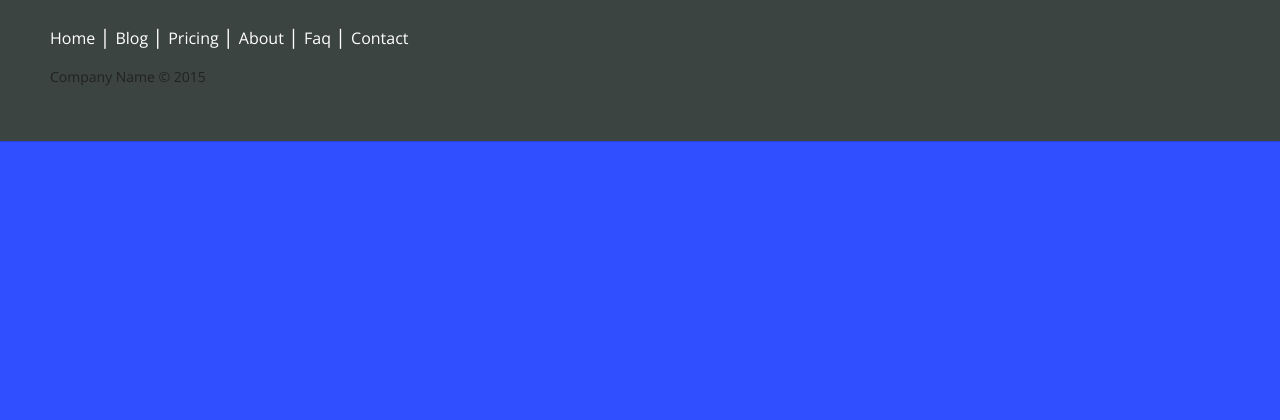
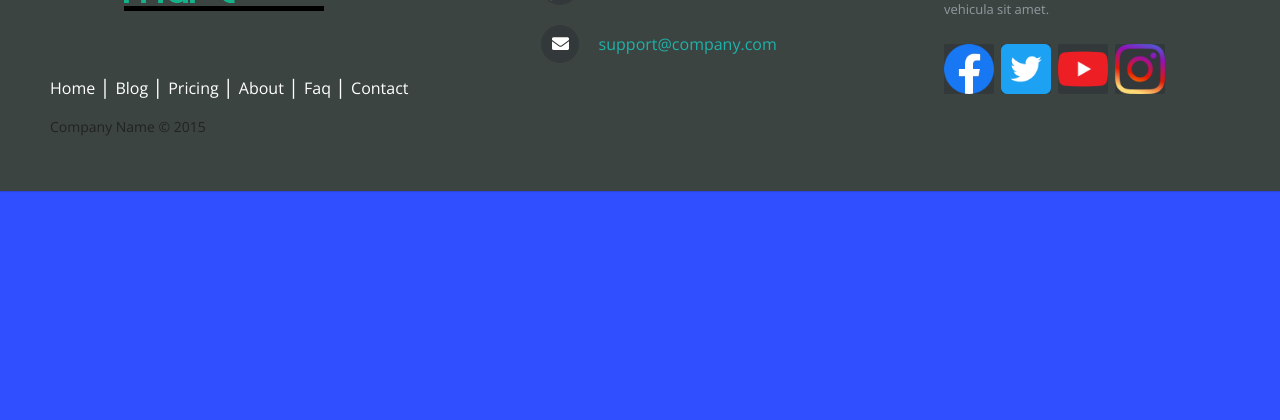
Before and after one commit to Seifeldin-Khalil/wasaly, a PHP site: page /headerFooter.html in a window 1280 px wide. Shown: the part 289-709 px from the top of the page. Run offline with PHP 8.4, Linux system fonts and the light colour scheme; some libraries are stand-ins or nearby versions.

Commit message:
footer icons + footer logo and edit in imgs file

```diff
--- a/CSS/stylesheet.css
+++ b/CSS/stylesheet.css
@@ -20,6 +20,7 @@ body {
     font-size: 22px;
     font-weight: 700;
     text-decoration: underline;
+    margin-top: 100px;
 }
 
 .footer-distributed {
@@ -167,8 +168,8 @@ body {
 
 .footer-distributed .footer-icons a {
     display: inline-block;
-    width: 35px;
-    height: 35px;
+    width: 50px;
+    height: 50px;
     cursor: pointer;
     background-color: #33383b;
     border-radius: 2px;
@@ -181,6 +182,13 @@ body {
     margin-right: 3px;
     margin-bottom: 5px;
 }
+/*footer icons fb youtube twitter and insta*/
+
+.facebook, .twitter, .youtube, .instagram{
+    width: 100%;
+    height: 100%;
+}
+
 
 /* If you don't want the footer to be responsive, remove these media queries */
 
--- a/headerFooter.html
+++ b/headerFooter.html
@@ -82,7 +82,7 @@
 
     <div class="footer-left">
 
-        <img src="D:\wasaly\imgs\final_footer.png" width="400px" height="200px">
+        <img src="imgs/final_footer.png" alt = "footer logo">
         <p class="footer-links">
             <a href="#" class="link-1">Home</a>
 
@@ -128,10 +128,10 @@
 
         <div class="footer-icons">
 
-            <a href="#"><i class="fa fa-facebook"></i></a>
-            <a href="#"><i class="fa fa-twitter"></i></a>
-            <a href="#"><i class="fa fa-linkedin"></i></a>
-            <a href="#"><i class="fa fa-github"></i></a>
+            <a href="#"><i ><img class="facebook" src = "imgs/footer_icons/facebook.png"></i></a>
+            <a href="#"><i ><img class="twitter" src = "imgs/footer_icons/twitter.png"></i></a>
+            <a href="#"><i ></i><img class="youtube" src = "imgs/footer_icons/youtube.png"></a>
+            <a href="#"><i ><img class="instagram" src = "imgs/footer_icons/instagram.png"></i></a>
 
         </div>
     </div>
```
Also changed, not shown: imgs/footer_icons/facebook.png (added), imgs/footer_icons/instagram.png (added), imgs/footer_icons/twitter.png (added), imgs/footer_icons/youtube.png (added).
